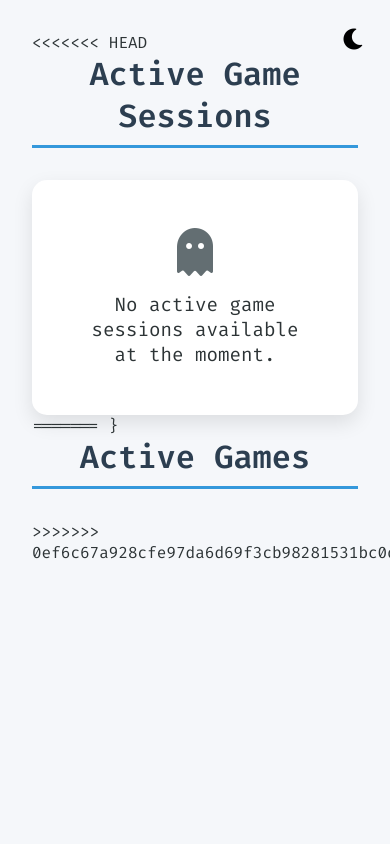
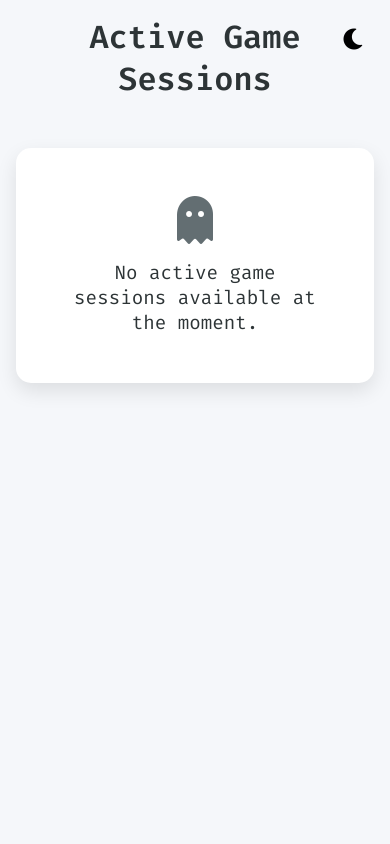
Before and after one commit to SheikhJawad/Django_ChatApp, a Django app: page /active-games/ in a window 390 px wide; the page is wider, and only the part inside the window is pictured. Run offline with Django 5.2, Linux system fonts and the light colour scheme; data that the repository does not hold is empty.

Commit message:
fixing merging issues and game_detailes issues

```diff
--- a/real_time_chat/chat_app/templates/chat/active_game.html
+++ b/real_time_chat/chat_app/templates/chat/active_game.html
@@ -2,14 +2,13 @@
 <html lang="en">
 <head>
     <meta charset="UTF-8">
-<<<<<<< HEAD
     <meta name="viewport" content="width=device-width, initial-scale=1.0">
-    <title>Code Editor - Active Games</title>
+    <title>C Active Games</title>
     <link href="https://cdnjs.cloudflare.com/ajax/libs/font-awesome/6.0.0/css/all.min.css" rel="stylesheet">
     <link href="https://fonts.googleapis.com/css2?family=Fira+Code:wght@400;500;600&display=swap" rel="stylesheet">
     <style>
         :root {
-
+            /* Light Theme Variables */
             --bg-primary-light: #f5f7fa;
             --bg-secondary-light: #ffffff;
             --text-primary-light: #2d3436;
@@ -18,6 +17,7 @@
             --border-light: #e0e0e0;
             --hover-light: #f0f0f0;
 
+            /* Dark Theme Variables */
             --bg-primary-dark: #1a1b26;
             --bg-secondary-dark: #24283b;
             --text-primary-dark: #a9b1d6;
@@ -217,7 +217,7 @@
             font-size: 1.2rem;
         }
 
-
+        /* Accessibility Improvements */
         .game-link:focus {
             outline: 3px solid var(--accent-light);
             outline-offset: 3px;
@@ -227,6 +227,7 @@
             outline-color: var(--accent-dark);
         }
 
+        /* Animation for card hover */
         .game-card {
             transition: transform 0.3s ease, box-shadow 0.3s ease;
         }
@@ -243,7 +244,7 @@
             box-shadow: 0 12px 25px rgba(0, 0, 0, 0.3);
         }
 
-
+        /* Responsive Design */
         @media (max-width: 768px) {
             .game-link {
                 grid-template-columns: auto 1fr;
@@ -257,59 +258,6 @@
         }
 
         @media (max-width: 480px) {
-=======
-    <title>Active Games</title>
-    <style>
-        body {
-            font-family: 'Segoe UI', system-ui, -apple-system, sans-serif;
-            max-width: 800px;
-            margin: 0 auto;
-            padding: 2rem;
-            background-color: #f5f5f5;
-            color: #333;
-        }
-
-        h1 {
-            color: #2c3e50;
-            text-align: center;
-            font-size: 2.5rem;
-            margin-bottom: 2rem;
-            border-bottom: 3px solid #3498db;
-            padding-bottom: 0.5rem;
-        }
-
-        ul {
-            list-style: none;
-            padding: 0;
-        }
-
-        li {
-            background-color: white;
-            margin: 1rem 0;
-            border-radius: 8px;
-            box-shadow: 0 2px 4px rgba(0,0,0,0.1);
-            transition: transform 0.2s ease, box-shadow 0.2s ease;
-        }
-
-        li:hover {
-            transform: translateY(-2px);
-            box-shadow: 0 4px 8px rgba(0,0,0,0.15);
-        }
-
-        a {
-            display: block;
-            padding: 1rem 1.5rem;
-            color: #2980b9;
-            text-decoration: none;
-            font-size: 1.1rem;
-        }
-
-        a:hover {
-            color: #3498db;
-        }
-
-        @media (max-width: 600px) {
->>>>>>> 0ef6c67a928cfe97da6d69f3cb98281531bc0dcd
             body {
                 padding: 1rem;
             }
@@ -317,14 +265,13 @@
             h1 {
                 font-size: 2rem;
             }
-<<<<<<< HEAD
 
             .game-card {
                 padding: 1rem;
             }
         }
 
-
+        /* High Contrast Mode */
         @media (prefers-contrast: high) {
             :root {
                 --accent-light: #0000ff;
@@ -393,19 +340,5 @@
             document.querySelector('.theme-toggle i').classList.replace('fa-moon', 'fa-sun');
         }
     </script>
-=======
-        }
-    </style>
-</head>
-<body>
-    <h1>Active Games</h1>
-    <ul>
-        {% for game in active_game_sessions %}
-            <li>
-                <a href="{% url 'game_detail' game.id %}">Game by {{ game.thinker.username }}</a>
-            </li>
-        {% endfor %}
-    </ul>
->>>>>>> 0ef6c67a928cfe97da6d69f3cb98281531bc0dcd
 </body>
 </html>
```
Also changed, not shown: real_time_chat/chat_app/templates/chat/game_detail.html (+4 -5 lines).
